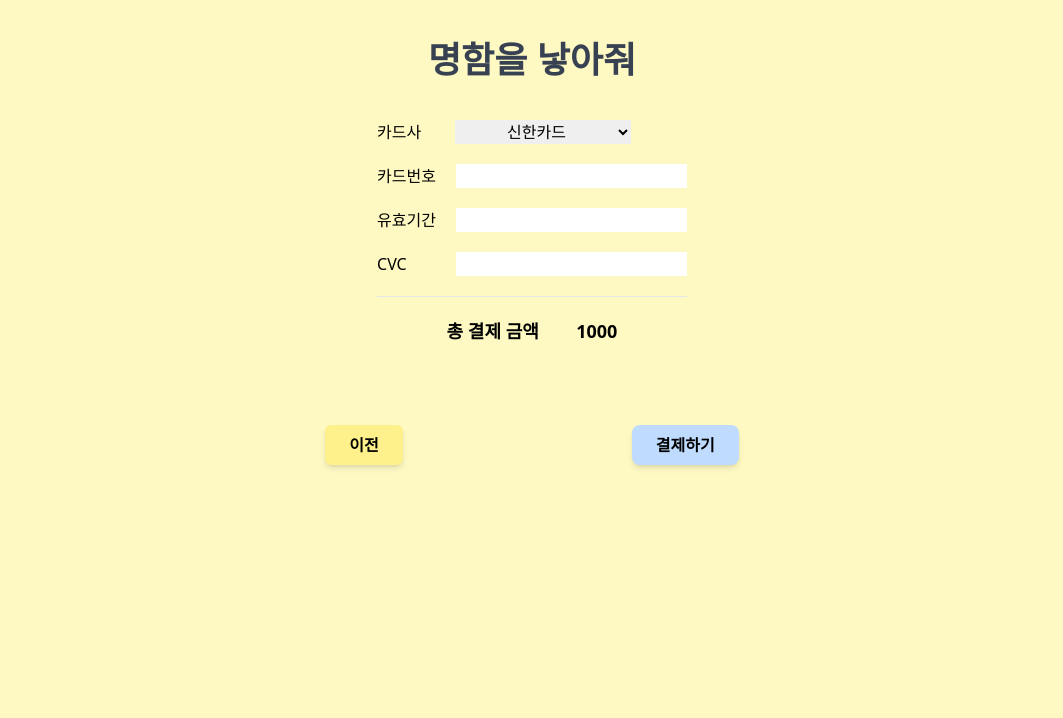
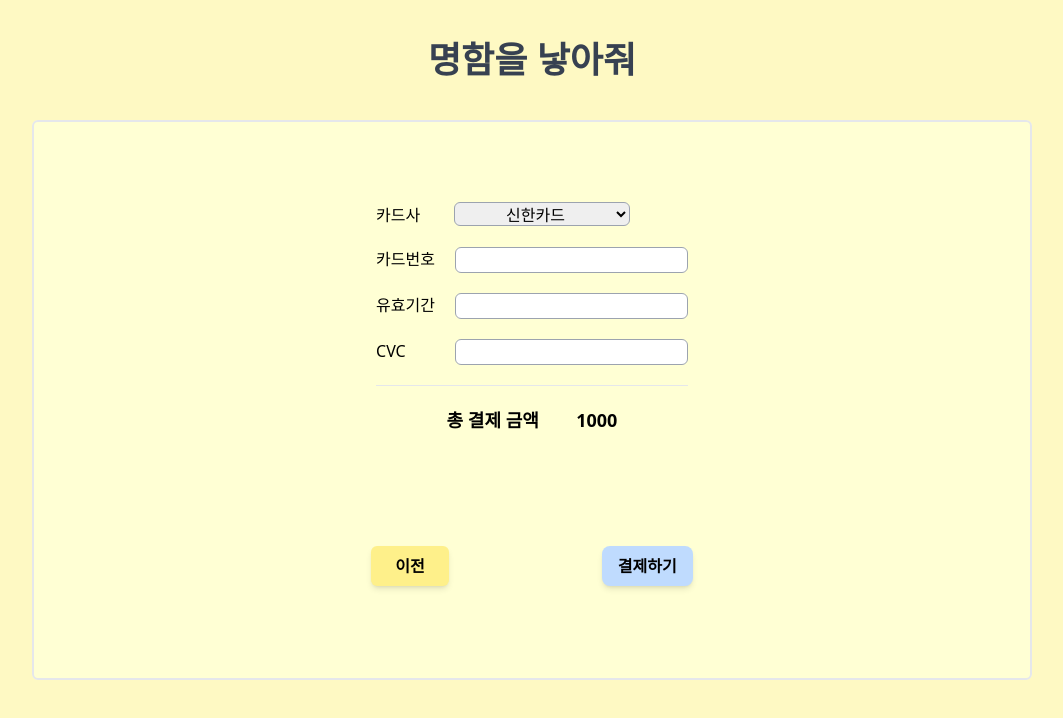
Before and after one commit to aarchiiive/S2_mms_S2, a React (Create React App) app: page /checkout-credit-card/1 in a window 1280 px wide. Shown: the top 718 px of the page, without its empty margins (108-1171 px from the left). Built offline with nearby package versions, Linux system fonts and the light colour scheme.

Commit message:
css 수정이요

```diff
--- a/src/App.js
+++ b/src/App.js
@@ -16,6 +16,7 @@ function App() {
   return (
     <div className=" bg-yellow-100 px-5 pt-10 ">
       <h1 className="mb-10 text-center font-bold text-4xl text-gray-700">
+      {/* <h1 className="text-center text-transparent text-8xl bg-clip-text bg-gradient-to-r from-yellow-600 to-yellow-100"> */}
         명함을 낳아줘
       </h1>
       <Routes>
--- a/src/features/users/CashTransfer.js
+++ b/src/features/users/CashTransfer.js
@@ -58,12 +58,14 @@ const CashTransfer = () => {
 
   return (
     <div className="h-screen">
+      <div class="box-border backdrop-contrast-125 h-[560px] w-[1000px] m-auto p-4 border-2 rounded-md">
+        <div className="py-16">
           <div class="my-8 grid grid-rows-1 gap-5 justify-center">
             <div>
               <label for="">은행명 &nbsp;&nbsp;&nbsp;&nbsp;&nbsp;&nbsp;&nbsp;&nbsp;&nbsp;&nbsp;&nbsp;&nbsp;&nbsp;</label>
               <select
                 name="payment"
-            className="relative h-6 w-48 text-center"
+                className="relative h-6 w-48 text-center border-[1px] rounded-md border-gray-400"
               >
                 {getBankList()}
               </select>
@@ -71,7 +73,7 @@ const CashTransfer = () => {
             <div className ="justify-between flex">
               입금자 성함 &nbsp;
               <input
-            className="w-48 text-center"
+                className="w-48 text-center border-[1px] rounded-md border-gray-400"
                 onChange={(e) => {
                   e.preventDefault();
                   console.log(e.target.value);
@@ -82,11 +84,11 @@ const CashTransfer = () => {
             <hr></hr>
             <div className="font-semibold text-center text-lg">총 결제 금액 &nbsp;&nbsp;&nbsp;&nbsp;&nbsp;&nbsp; {amount}</div>
           </div>
-      <div className="mt-10 w-1/3 m-auto justify-between flex">
+          <div className="mt-24 w-1/3 m-auto justify-between flex">
             <Button onClick={() => navigate("/order/" + params.id)}>이전</Button>
             {/* bg-yellow-200 font-bold py-2 px-6 my-10 shadow-md rounded-md hover:bg-yellow-300 */}
             <button
-          class="py-2 px-6 my-10 font-bold rounded-lg shadow-md bg-blue-200 hover:bg-blue-300"
+              class="py-2 px-4 my-10 font-bold rounded-lg shadow-md bg-blue-200 hover:bg-blue-300"
               onClick={handleCheckOut}
             >
               결제하기
@@ -94,6 +96,8 @@ const CashTransfer = () => {
             {/* <Button onClick={handleAddUser}>다음</Button> */}
           </div>
         </div>
+      </div>
+    </div>
   );
 };
 
--- a/src/features/users/Confirm.js
+++ b/src/features/users/Confirm.js
@@ -4,6 +4,7 @@ import Button from "../../components/Button";
 import { deleteUser } from "./userSlice";
 import { useNavigate, useParams } from "react-router-dom";
 import html2canvas from "html2canvas";
+import paper from "../../templates/paper.jpg";
 
 const Confirm = () => {
   const params = useParams();
@@ -35,26 +36,27 @@ const Confirm = () => {
   console.log(users[users.length - 1]);
   return (
     <div className="m-auto mt-10 h-screen">
+      <div class="box-border backdrop-contrast-125 h-[560px] w-[1000px] m-auto p-4 border-2 rounded-md">
+        <div className="py-4">
           <h3 className="text-center text-gray-600 text-2xl mb-10">
             명함 최종 확인 단계입니다
           </h3>
-      <h3 className="text-center  text-gray-600 text-2xl mb-10">
+          <h3 className="text-center text-gray-600 text-2xl mb-10">
             명함을 생성하려면 결제를 진행해주세요
           </h3>
-
-      <div className="m-auto w-96 ">
+          <div className="m-auto w-96 drop-shadow-lg">
             <div id="imageWrapper" className="relative">
               <div
                 className="absolute m-auto h-auto rounded-md flex w-full p-5"
                 key={users[users.length - 1].id}
               >
-            <div className="z-10 p-5" >
+                <div className="z-10 p-3">
                   <img
-                className="h-24 w-auto rounded-md"
+                    className="h-[100px] w-auto border-2 border-gray-50 p-1 rounded-md"
                     alt="업로드 이미지"
                     src={users[users.length - 1].image}
                   ></img>
-              <h3 className="font-bold text-lg text-gray-700">
+                  <h3 className="font-bold pt-2 text-lg text-gray-700">
                     {users[users.length - 1].name}
                   </h3>
                   <p className="font-normal text-gray-600">
@@ -63,15 +65,15 @@ const Confirm = () => {
                 </div>
               </div>
               <img
-            className="w-96 h-auto justify-center rounded-md"
+                className="w-96 h-[220px] justify-center rounded-md"
                 alt="명함 템플릿"
                 src={users[users.length - 1].template}
+                // src={paper}
               ></img>
               <div className="flex gap-4"></div>
             </div>
           </div>
-
-      <div className="mt-10 w-1/3 m-auto justify-between flex">
+          <div className="py-4 w-1/3 m-auto justify-between flex">
             <Button onClick={() => navigate("/view-templates/" + params.id)}>
               이전
             </Button>
@@ -84,6 +86,8 @@ const Confirm = () => {
             </button> */}
           </div>
         </div>
+      </div>
+    </div>
   );
 };
 
--- a/src/features/users/CreditCard.js
+++ b/src/features/users/CreditCard.js
@@ -74,22 +74,22 @@ const CreditCard = () => {
 
   return (
     <div class="h-screen">
-      <div>
+      <div class="box-border backdrop-contrast-125 h-[560px] w-[1000px] m-auto p-4 border-2 rounded-md">
+        <div className="py-8">
           <div class="my-8 grid grid-rows-1 gap-5 justify-center">
             <p>
               <label for="">카드사 &nbsp;&nbsp;&nbsp;&nbsp;&nbsp;&nbsp;&nbsp;</label>
               <select
-              className="relative h-6 w-44 text-center"
+                className="relative h-6 w-44 text-center border-[1px] rounded-md border-gray-400"
                 name="payment"
               >
                 {getPayment()}
               </select>
             </p>
-
             <div className="justify-between flex">
               카드번호
               <input
-              className="ml-5 text-center"
+                className="ml-5 text-center border-[1px] rounded-md border-gray-400"
                 onChange={(e) => {
                   // e.preventDefault();
                   console.log(e.target.value);
@@ -100,11 +100,10 @@ const CreditCard = () => {
                 }}
               ></input>
             </div>
-
             <div className ="justify-between flex">
               유효기간
               <input
-              className="ml-5 text-center"
+                className="ml-5 text-center border-[1px] rounded-md border-gray-400"
                 onChange={(e) => {
                   // e.preventDefault();
                   console.log(e.target.value);
@@ -117,7 +116,7 @@ const CreditCard = () => {
             </div>
             <div className="justify-between flex">
               CVC
-            <input className="ml-5 text-center"
+              <input className="ml-5 text-center border-[1px] rounded-md border-gray-400"
                 onChange={(e) => {
                   // e.preventDefault();
                   console.log(e.target.value);
@@ -134,10 +133,10 @@ const CreditCard = () => {
             </p>
           </div>
         </div>
-      <div className="mt-10 w-1/3 m-auto justify-between flex">
+        <div className="mt-2 w-1/3 m-auto justify-between flex">
           <Button onClick={() => navigate("/order/" + params.id)}>이전</Button>
           <button
-          class="py-2 px-6 my-10 font-bold rounded-lg shadow-md bg-blue-200 hover:bg-blue-300"
+            class="py-2 px-4 my-10 font-bold rounded-lg shadow-md bg-blue-200 hover:bg-blue-300"
             onClick={handleCheckOut}
           >
             결제하기
@@ -145,6 +144,7 @@ const CreditCard = () => {
           {/* <Button onClick={handleAddUser}>다음</Button> */}
         </div>
       </div>
+    </div>
   );
 };
 
--- a/src/features/users/Order.js
+++ b/src/features/users/Order.js
@@ -62,6 +62,8 @@ const Order = () => {
 
   return (
     <div className="h-screen">
+      <div class="box-border backdrop-contrast-125 h-[560px] w-[1000px] m-auto p-4 border-2 rounded-md">
+        <div className="py-12">
           <div class="my-8 grid grid-rows-1 gap-5 justify-center">
             <div>상품명 &nbsp;&nbsp;&nbsp;&nbsp;&nbsp;&nbsp;{cardName}</div>
             <div>주문번호 &nbsp;&nbsp; {id + String(users.length).padStart(4, '0')}</div>
@@ -70,7 +72,7 @@ const Order = () => {
               <label>결제수단 &nbsp;&nbsp;&nbsp;</label>
               <select name="payment"
               defaultValue="CreditCard"
-            className="relative h-6 w-40 text-center"
+              className="relative h-6 w-40 text-center border-[1px] rounded-md border-gray-400"
               onChange={onPaymentHandler}>
                 <option value="CreditCard">신용/체크카드</option>
                 <option value="CashTransfer">계좌이체</option>
@@ -90,6 +92,8 @@ const Order = () => {
             <Button onClick={handleOrder}>다음</Button>
           </div>
         </div>
+      </div>
+    </div>
   )
 }
 
--- a/src/features/users/ViewTemplates.js
+++ b/src/features/users/ViewTemplates.js
@@ -7,7 +7,8 @@ import { addTemplate } from "./userSlice";
 import t1 from "../../templates/template1.jpg";
 import t2 from "../../templates/template2.jpg";
 import t3 from "../../templates/template3.jpg";
-import t4 from "../../templates/template4.jpg";
+// import t4 from "../../templates/template4.jpg";
+import t4 from "../../templates/paper.jpg";
 
 const ViewTemplates = () => {
   const params = useParams();
@@ -60,7 +61,7 @@ const ViewTemplates = () => {
               setTemplate(img);
               setTemplateName(imgName);
             }}
-            class="flex scale-100 w-90 h-50 object-center"
+            className="flex scale-100 w-[360px] h-[200px] object-center"
             alt="card template"/>
           </div>
         )
@@ -70,12 +71,14 @@ const ViewTemplates = () => {
 
   return (
     <div className="h-screen">
-      <div className="w-3/5 m-auto grid gap-10 md:grid-cols-2">
-        <RenderTemplate></RenderTemplate>
-      </div>
-      <div className = "flex justify-around">
-        <Button onClick={() => navigate("/add-user")}>이전</Button>
-        <Button onClick={handleViewTemplates}>다음</Button>
+      <div class="box-border backdrop-contrast-125 h-[580px] w-[1000px] m-auto p-4 border-2 rounded-md">
+        <div className="w-3/5 m-auto grid gap-10 md:grid-cols-2">
+          <RenderTemplate></RenderTemplate>
+        </div>
+        <div className = "px-60 justify-between flex">
+          <Button onClick={() => navigate("/add-user")}>이전</Button>
+          <Button onClick={handleViewTemplates}>다음</Button>
+        </div>
       </div>
     </div>
   )
```
Also changed, not shown: src/features/users/GenerateImage.js (added). Lines whose indentation alone changed are shown as unchanged.
